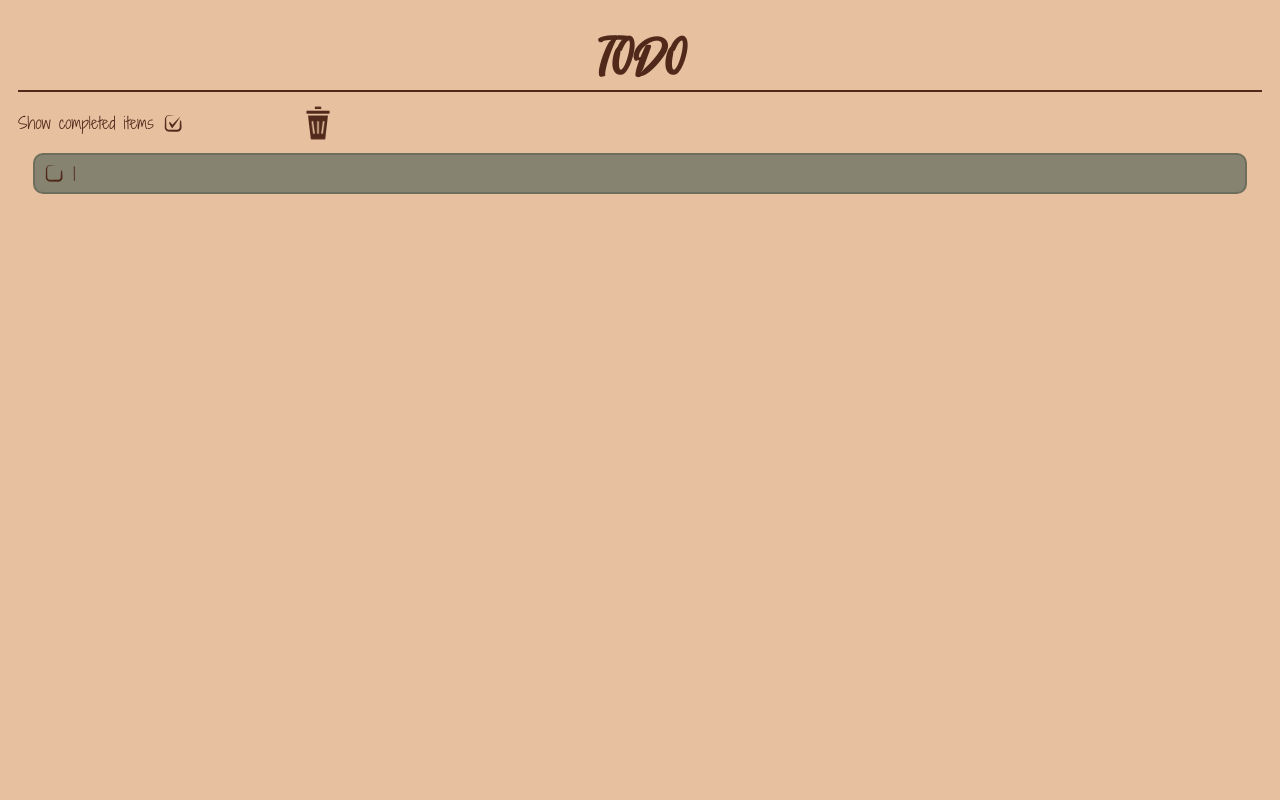
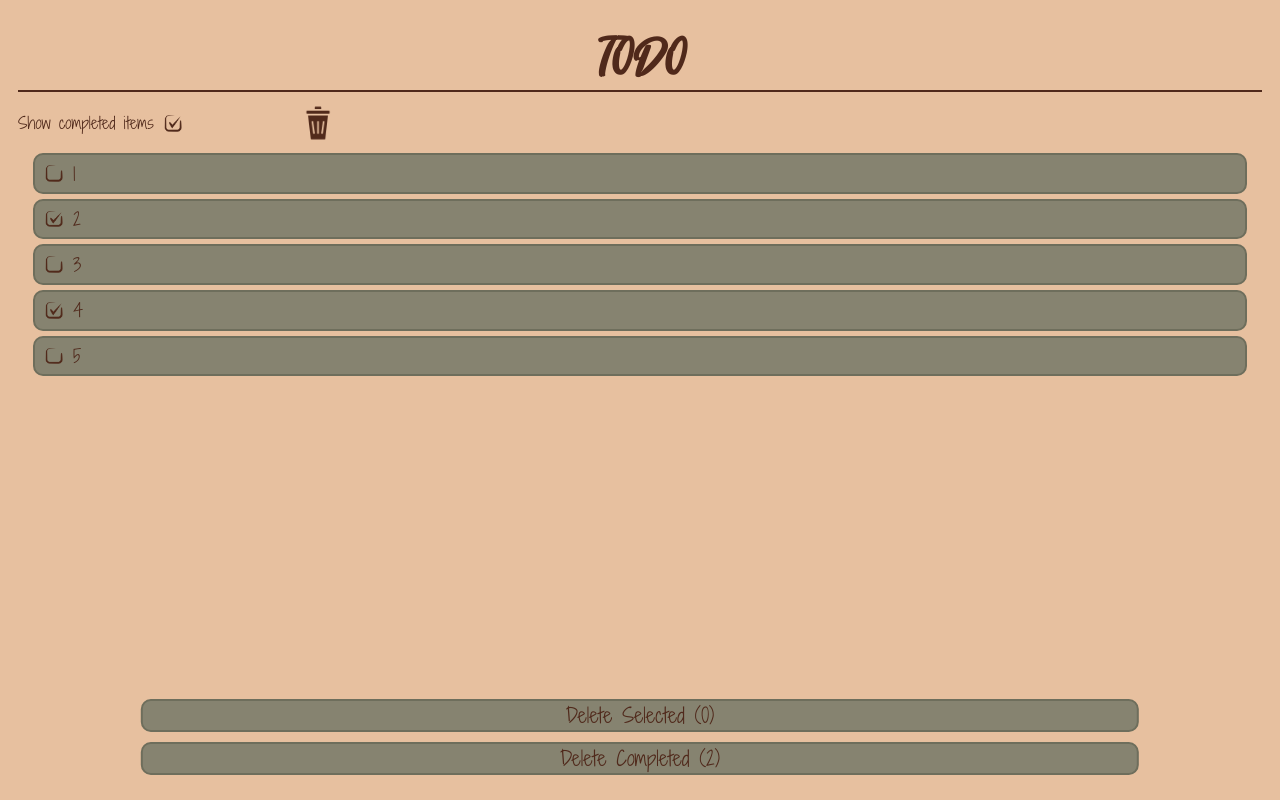
Before and after one commit to annadsinger0/cs124-lab2, a React (Create React App) app in the folder lab2/: page / in a window 1280 px wide. Built offline with nearby package versions, Linux system fonts and the light colour scheme.

Commit message:
edit mode done

```diff
--- a/lab2/src/App.js
+++ b/lab2/src/App.js
@@ -10,6 +10,7 @@ import AddTask from "./AddTask";
 import {useState} from "react";
 import DeleteTasks from "./DeleteTasks";
 import Task from "./Task";
+import EditTask from "./EditTask";
 
 const initialData = [
     {name: "1", id: 1, completed: false},
@@ -19,7 +20,7 @@ const initialData = [
     {name: "5", id: 5, completed: false},
 ]
 
-// TODO list - navigaition, edit mode, delete confirmation
+// TODO list - navigaition, delete confirmation
 
 function App() {
     const [tasks, setTasks] = useState(initialData);
@@ -28,7 +29,9 @@ function App() {
     const [selectedTaskIDs, setSelectedTaskIDs] = useState([]);
     // TODO - set appropriately once we figure out nav
     // modes: home, delete, edit
-    const [mode, setMode] = useState("edit");
+    const [mode, setMode] = useState("delete");
+
+    const [editTaskID, setEditTaskID] = useState(1);
 
     function handleChangeField(id, changeField, value) {
         setTasks(tasks.map(task => task.id === id ?
@@ -91,6 +94,10 @@ function App() {
         setSelectedTaskIDs([]);
     }
 
+    function handleDeleteID(id) {
+        setTasks(tasks.filter(t => t.id !== id));
+    }
+
     useEffect(() => {
         document.title = `ToDo`;
     }, []);
@@ -103,17 +110,22 @@ function App() {
           <h1>ToDo</h1>
 
           <Tools showCompleted={showCompleted} onToggleShowCompleted={handleToggleShowCompleted}/>
-          {/*<Tasks tasks={tasks} onChangeField={handleChangeField} showCompleted={showCompleted}*/}
-          {/*       onToggleSelectTask={handleToggleSelectTask} mode={mode} selectedTaskIDs={selectedTaskIDs}/>*/}
+          <Tasks tasks={tasks} onChangeField={handleChangeField} showCompleted={showCompleted}
+                 onToggleSelectTask={handleToggleSelectTask} mode={mode} selectedTaskIDs={selectedTaskIDs}/>
           {/*/!*<AddTask onAddTask={handleAddTask}/>*!/*/}
-          {/*<DeleteTasks tasks={tasks} onToggleSelectTask={handleToggleSelectTask}*/}
-          {/*             onDeleteSelectedTasks={handleDeleteSelectedTasks}*/}
-          {/*             onDeleteCompletedTasks={handleDeleteCompletedTasks}*/}
-          {/*             onClearSelectedTasks={handleClearSelectedTasks}*/}
-          {/*             selectedTaskIDs={selectedTaskIDs} />*/}
-          <div  id="todolist"> <Task task={tasks[0]} onChangeField={handleChangeField} key={tasks[0].id}
-                      onToggleSelectTask={handleToggleSelectTask}
-                      mode={mode} selected={selectedTaskIDs.includes(tasks[0].id)}/> </div>
+          <DeleteTasks tasks={tasks} onToggleSelectTask={handleToggleSelectTask}
+                       onDeleteSelectedTasks={handleDeleteSelectedTasks}
+                       onDeleteCompletedTasks={handleDeleteCompletedTasks}
+                       onClearSelectedTasks={handleClearSelectedTasks}
+                       selectedTaskIDs={selectedTaskIDs} />
+
+          {/*<div  id="todolist"> <Task task={tasks.filter(t => t.id === editTaskID)[0]} onChangeField={handleChangeField} key={editTaskID.id}*/}
+          {/*            onToggleSelectTask={handleToggleSelectTask}*/}
+          {/*            mode={mode} selected={selectedTaskIDs.includes(editTaskID)}/>*/}
+          {/*</div>*/}
+
+          {/*<EditTask onChangeField={handleChangeField} task={tasks.filter(t => t.id === editTaskID)[0]} onDeleteID={handleDeleteID} />*/}
+
       </div>
   );
 }
--- /dev/null
+++ b/lab2/src/EditTask.js
@@ -0,0 +1,47 @@
+import logo from './logo.svg';
+import './App.css';
+import {Fragment} from "react";
+import checkboxEmpty from "./assets/checkboxEmpty.png";
+import checkboxFull from "./assets/checkboxFull.png";
+import trashcan from "./assets/trashcan.png";
+import {useState} from "react";
+import task from "./Task";
+
+function EditTask(props) {
+
+    const [taskName, setTaskName] = useState("");
+
+    function handleRename(e) {
+        props.onChangeField(props.task.id, "name", taskName)
+        setTaskName("");
+    }
+
+    function handleKeyPress(e) {
+        if(e.key === 'Enter'){
+            handleRename();
+        }
+    }
+
+    function onDeleteTask() {
+        props.onDeleteID(props.task.id);
+        // TODO - get out of delete mode
+    }
+
+    return (
+
+        <div id="delete-button-group">
+            <div>
+
+                <input type="text" id="rename-input" placeholder="Rename Task" value={taskName}
+                       onChange={e => setTaskName(e.target.value)} onKeyPress={handleKeyPress}/>
+                    <input type="button" value="Rename" id="rename-button" onClick={handleRename}  />
+
+            </div>
+
+            <div className="delete-button" onClick={onDeleteTask}>
+                Delete Task
+            </div>
+        </div>)
+}
+
+export default EditTask;
```
